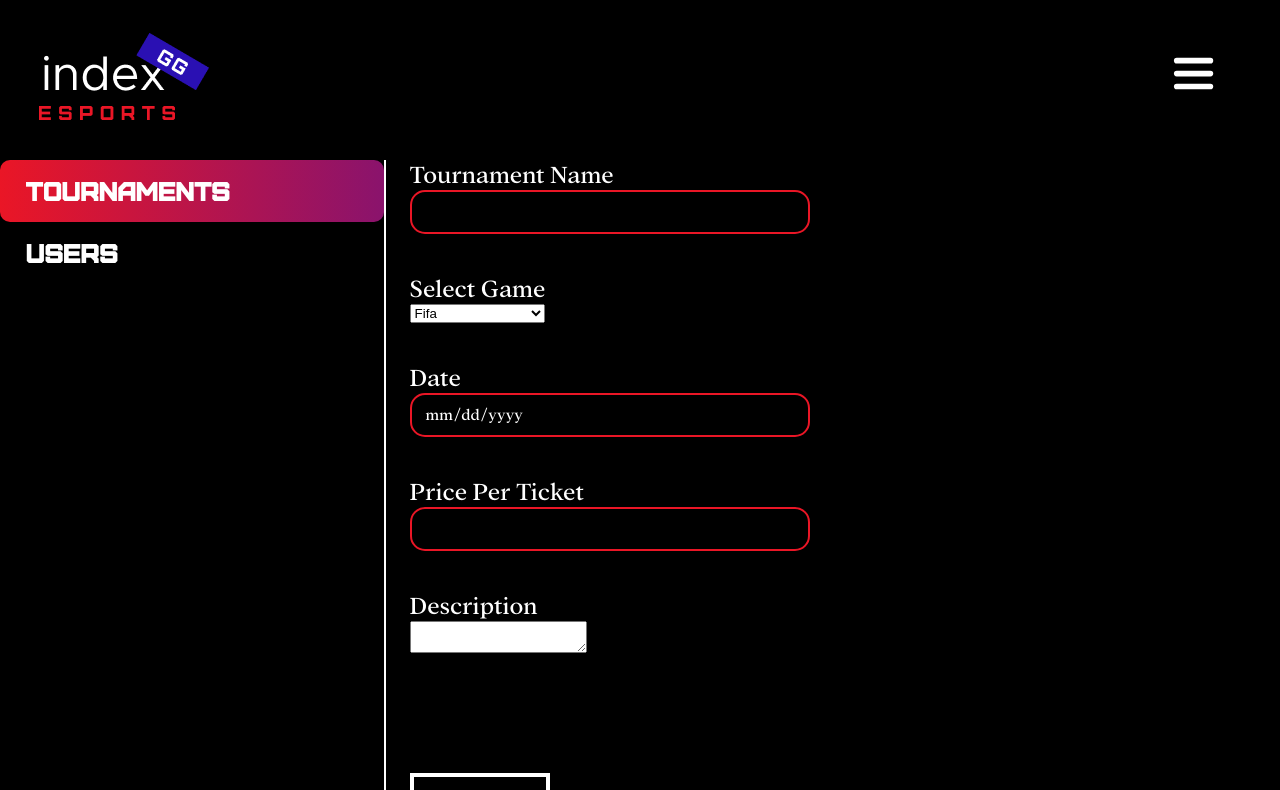
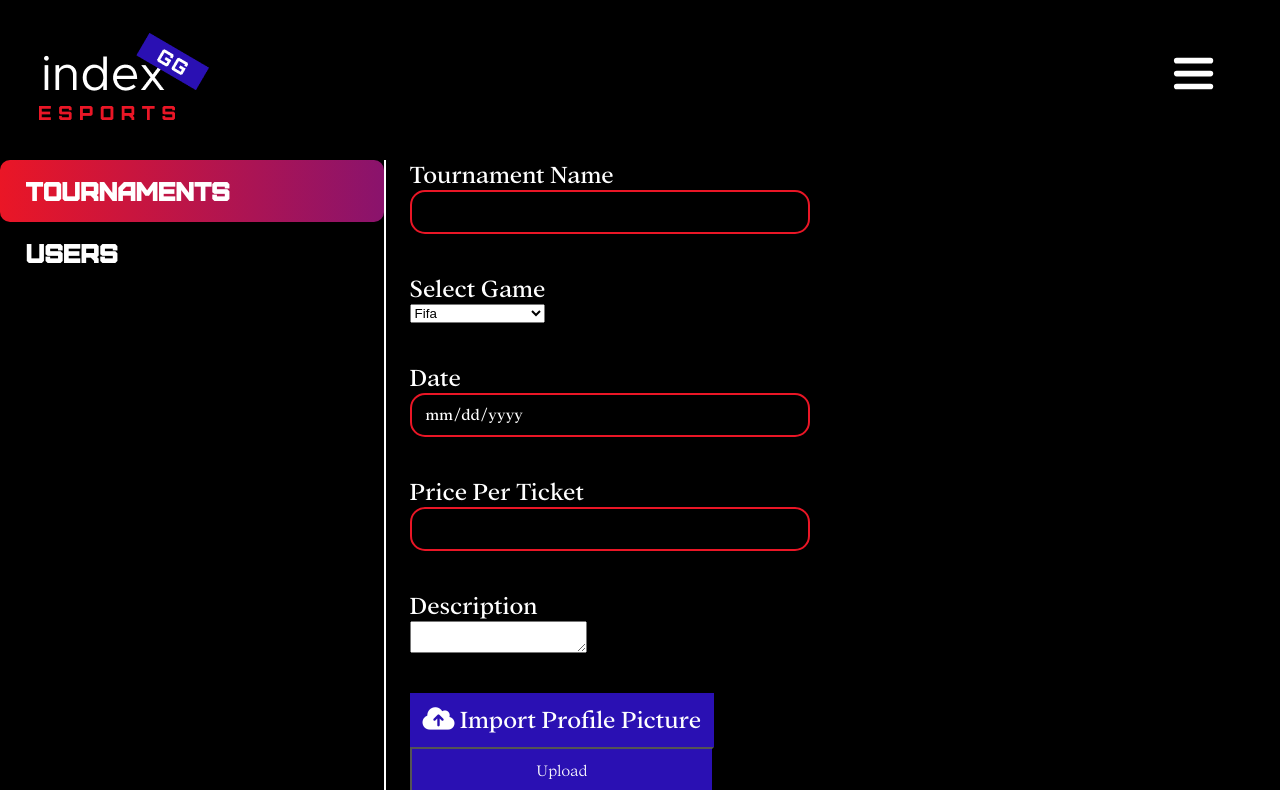
Before and after one commit to PhantasyCodes/indexg, a React (Vite) app: page /admin in a window 1280 px wide. Shown: the top 790 px of the page. Built offline with nearby package versions, Linux system fonts and the light colour scheme.

Commit message:
Good Morning

```diff
--- a/src/components/ImageUploadForm.css
+++ b/src/components/ImageUploadForm.css
@@ -4,26 +4,12 @@ input[type="file"] {
 }
 
 .custom-file-upload {
-    position: absolute;
     font-family: Addington Light;
     font-size: 1.3vw;
     color: white;
     padding: 1.5vh 1vw;
     background-color: #2A10B3;
-    box-shadow: -10px 10px 0px #EA1626;
     cursor: pointer;
-    border: solid 5px white;
-}
-
-label.custom-file-upload {
-    left: -10vw;
-    bottom: -20vh;
-}
-
-
-button.custom-file-upload {
-    left: 10vw;
-    bottom: -20vh;
 }
 
 .slider {
```
